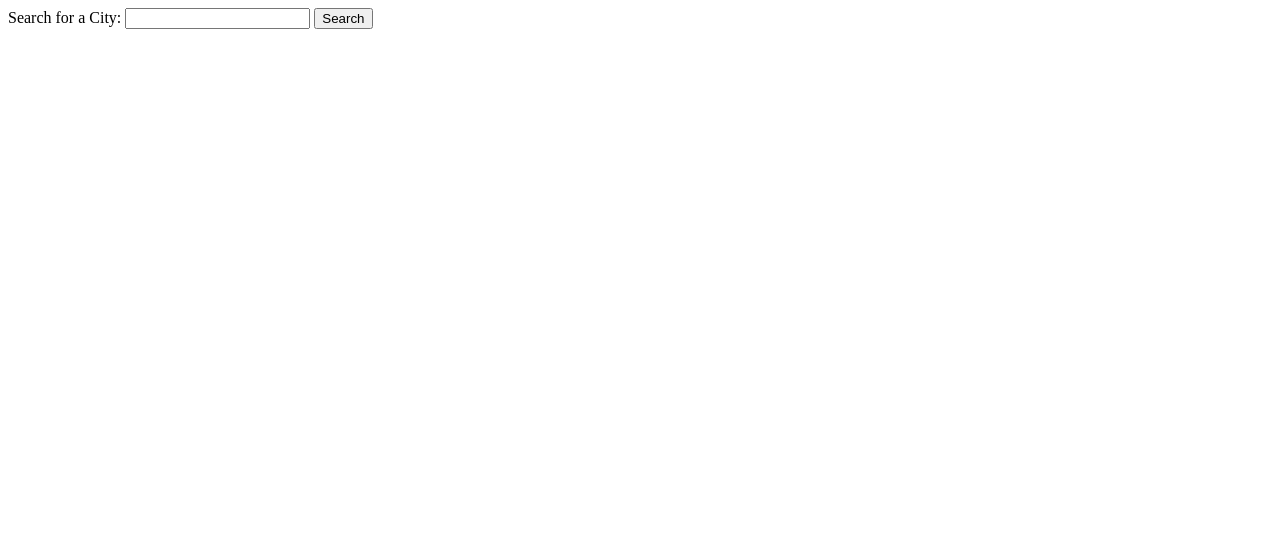
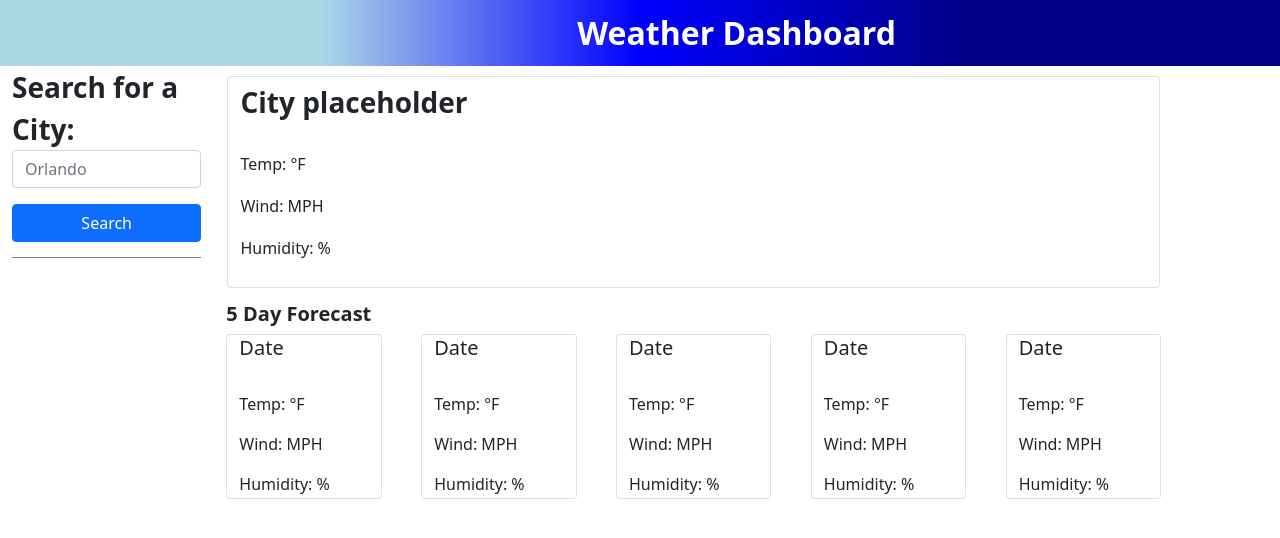
Before and after one commit to Chris21789/Weather-Dashboard, a plain HTML site: page index.html in a window 1280 px wide. Drawn offline with nearby package versions, Linux system fonts and the light colour scheme.

Commit message:
added bootstrap functions. added css to the page to mirror the target picture.

```diff
--- a/Assets/css/style.css
+++ b/Assets/css/style.css
@@ -0,0 +1,58 @@
+header {
+    background-image: linear-gradient(to right, lightblue 0%, lightblue 25%, blue 50%, darkblue 75%, darkblue 100%);
+    font-weight: 900;
+    color: white;
+    text-align: right;
+    padding: .7%;
+    padding-right: 30%;
+    font-size: 32px;
+}
+
+#fetch-button {
+    width: 100%;
+}
+
+#formTitle {
+    font-weight: 800;
+    font-size: 28px;
+}
+
+#currentWeather {
+    margin: .5%;
+    margin-left: .1%;
+}
+
+#forecastTitle {
+    font-weight: 800;
+    font-size: 20px;
+    margin: .5%;
+    margin-left: .1%;
+}
+
+#locationBtns {
+    margin-top: 8%;
+}
+
+.current-card-text {
+    margin-bottom: 2%;
+}
+
+.current-card-title {
+    font-weight: 900;
+    font-size: 28px;
+}
+
+button {
+    width: 100%;
+    margin-bottom: 6%;
+}
+
+.card-body {
+    padding: 1% 0%;
+}
+
+.divider {
+    padding: 1% 0%;
+    border-bottom: 1px solid;
+    border-color: grey;
+}
--- a/Assets/js/logic.js
+++ b/Assets/js/logic.js
@@ -74,6 +74,7 @@ locationForm.addEventListener("submit", (event) => {
         btn.textContent = `${cityNameEl.value}`;
         btn.setAttribute("lon", lon);
         btn.setAttribute("lat", lat);
+
         locationBtns.appendChild(btn);
 
         getWeather();
--- a/index.html
+++ b/index.html
@@ -1,18 +1,130 @@
 <!DOCTYPE html>
 <html lang="en">
+
 <head>
     <meta charset="UTF-8" />
     <meta name="viewport" content="width=device-width, initial-scale=1.0" />
+    <meta http-equiv="X-UA-Compatible" content="ie=edge" />
+    <link rel="stylesheet" href="https://cdn.jsdelivr.net/npm/bootstrap@5.1.3/dist/css/bootstrap.min.css" />
+    <link rel="stylesheet" href="https://use.fontawesome.com/releases/v5.8.1/css/all.css"
+        integrity="sha384-50oBUHEmvpQ+1lW4y57PTFmhCaXp0ML5d60M1M7uH2+nqUivzIebhndOJK28anvf" crossorigin="anonymous" />
+    <link href="https://fonts.googleapis.com/css?family=Open+Sans&display=swap" rel="stylesheet" />
+    <link rel="stylesheet" href="https://code.jquery.com/ui/1.12.1/themes/base/jquery-ui.css" />
+
+    <link rel="stylesheet" href="./assets/css/style.css" />
     <title>Document</title>
 </head>
 
 <body>
+    <header>Weather Dashboard</header>
+
+    <div class="container-fluid">
+        <div class="row">
+
+            <!-- Cities Container -->
+            <div class="col-2">
+
+                <!-- Form -->
                 <form id="locationForm">
-      <label for="">Search for a City:</label>
-      <input type="text" id="cityName" />
-      <button type="submit" id="fetch-button">Search</button>
+                    <div class="mb-3">
+                        <label for="" id="formTitle">Search for a City:</label>
+                        <input type="text" class="form-control" id="cityName" aria-describedby="cityName"
+                            placeholder="Orlando" />
+                    </div>
+
+                    <!-- Submit Btn -->
+                    <button type="submit" class="btn btn-primary" id="fetch-button">
+                        Search
+                    </button>
                 </form>
+
+                <!-- Divisor     -->
+                <div class="divider"></div>
+
+
+                <!-- List of Cities -->
                 <div id="locationBtns"></div>
+            </div>
+
+            <!-- Weather Container -->
+            <div class="col-10">
+
+                <!-- Current Weather -->
+                <div class="row" id="currentWeather">
+                    <div class="card" style="width: 90%;" id="currentWeather">
+                        <div class="card-body">
+                            <h5 class="current-card-title" id="cityName">City placeholder</h5><br>
+                            <p class="current-card-text" id="currentTemp">Temp: &deg;F</p>
+                            <p class="current-card-text" id="currentWind">Wind: MPH</p>
+                            <p class="current-card-text" id="currentHum">Humidity: %</p>
+                        </div>
+                    </div>
+                </div>
+
+                <!-- 5 Day Forecast -->
+                <div class="row" id="forecastTitle" class="forecastTitle">5 Day Forecast</div>
+                <div class="row" id="currentWeather">
+                    <div class="card" style="width: 15%; margin-right: 3.8%;">
+                        <div class="card-body">
+                            <h5 class="card-title" id="day1">Date</h5>
+                            <img src="">
+                            <p class="card-text" id="day1Temp">Temp: &deg;F</p>
+                            <p class="card-text" id="day1Wind">Wind: MPH</p>
+                            <p class="card-text" id="day1Hum">Humidity: %</p>
+                        </div>
+                    </div>
+                    <div class="card" style="width: 15%; margin-right: 3.8%;">
+                        <div class="card-body">
+                            <h5 class="card-title" id="day2">Date</h5>
+                            <img src="">
+                            <p class="card-text" id="day2Temp">Temp: &deg;F</p>
+                            <p class="card-text" id="day2Wind">Wind: MPH</p>
+                            <p class="card-text" id="day2Hum">Humidity: %</p>
+                        </div>
+                    </div>
+                    <div class="card" style="width: 15%; margin-right: 3.8%;">
+                        <div class="card-body">
+                            <h5 class="card-title" id="day3">Date</h5>
+                            <img src="">
+                            <p class="card-text" id="day3Temp">Temp: &deg;F</p>
+                            <p class="card-text" id="day3Wind">Wind: MPH</p>
+                            <p class="card-text" id="day3Hum">Humidity: %</p>
+                        </div>
+                    </div>
+                    <div class="card" style="width: 15%; margin-right: 3.8%;">
+                        <div class="card-body">
+                            <h5 class="card-title" id="day4">Date</h5>
+                            <img src="">
+                            <p class="card-text" id="day4Temp">Temp: &deg;F</p>
+                            <p class="card-text" id="day4Wind">Wind: MPH</p>
+                            <p class="card-text" id="day4Hum">Humidity: %</p>
+                        </div>
+                    </div>
+                    <div class="card" style="width: 15%; margin-right: 3.8%;">
+                        <div class="card-body">
+                            <h5 class="card-title" id="day5">Date</h5>
+                            <img src="">
+                            <p class="card-text" id="day5Temp">Temp: &deg;F</p>
+                            <p class="card-text" id="day5Wind">Wind: MPH</p>
+                            <p class="card-text" id="day5Hum">Humidity: %</p>
+                        </div>
+                    </div>
+
+                </div>
+            </div>
+        </div>
+    </div>
+    </div>
+
+    <script src="https://cdn.jsdelivr.net/npm/bootstrap@5.1.3/dist/js/bootstrap.bundle.min.js"
+        integrity="sha384-ka7Sk0Gln4gmtz2MlQnikT1wXgYsOg+OMhuP+IlRH9sENBO0LRn5q+8nbTov4+1p"
+        crossorigin="anonymous"></script>
+    <script src="https://code.jquery.com/jquery-3.4.1.min.js"></script>
+    <script src="https://code.jquery.com/ui/1.13.1/jquery-ui.min.js"></script>
+    <script src="https://cdn.jsdelivr.net/npm/dayjs@1.11.3/dayjs.min.js"
+        integrity="sha256-iu/zLUB+QgISXBLCW/mcDi/rnf4m4uEDO0wauy76x7U=" crossorigin="anonymous"></script>
+
     <script src="./assets/js/logic.js"></script>
 </body>
+
 </html>
```
Lines whose indentation alone changed are shown as unchanged.
